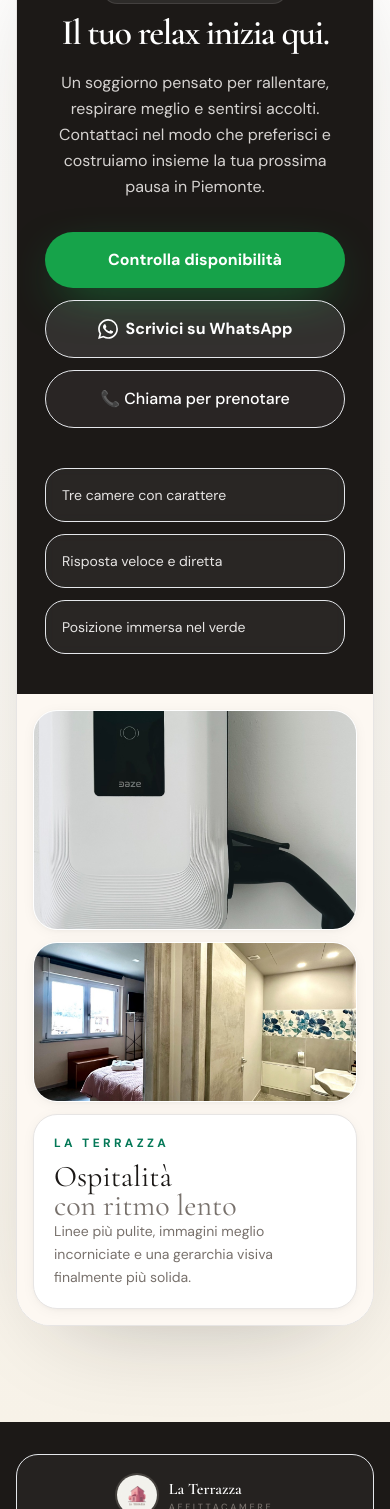
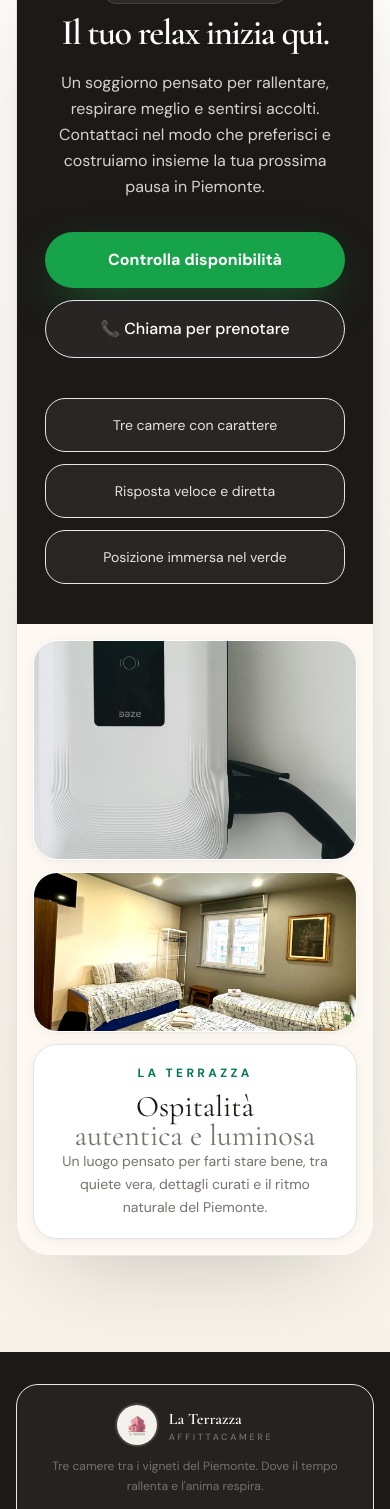
Before and after one commit to Manuell00/la-terrazza-web, a Next.js app: page / in a window 390 px wide. Shown: the part 6771-8280 px from the top of the page. Built offline with nearby package versions, Linux system fonts and the light colour scheme.

Commit message:
Polish desktop home hero and closing CTA

```diff
--- a/src/app/page.tsx
+++ b/src/app/page.tsx
@@ -252,14 +252,6 @@ export default function HomePage() {
                     Controlla disponibilità
                   </Link>
                   <a
-                    href={siteConfig.whatsapp}
-                    target="_blank"
-                    rel="noopener noreferrer"
-                    className="inline-flex items-center justify-center gap-2 rounded-full border border-white/16 bg-white/10 px-8 py-4 text-base font-semibold text-white transition-all duration-300 hover:-translate-y-0.5 hover:bg-white/16"
-                  >
-                    {WA_ICON} Scrivici su WhatsApp
-                  </a>
-                  <a
                     href={`tel:${siteConfig.phone}`}
                     className="inline-flex items-center justify-center gap-2 rounded-full border border-white/12 bg-stone-800 px-8 py-4 text-base font-medium text-white transition-all duration-300 hover:-translate-y-0.5 hover:bg-stone-700"
                   >
@@ -267,7 +259,7 @@ export default function HomePage() {
                   </a>
                 </div>
 
-                <div className="mt-10 grid gap-3 text-left sm:grid-cols-3">
+                <div className="mt-10 grid gap-3 text-center sm:grid-cols-3">
                   {[
                     "Tre camere con carattere",
                     "Risposta veloce e diretta",
@@ -292,23 +284,23 @@ export default function HomePage() {
                 </div>
                 <div className="relative min-h-[160px] overflow-hidden rounded-[24px] border border-white bg-white shadow-soft">
                   <Image
-                    src="/images/camera-stella/stella-2.jpg"
-                    alt="Dettaglio Camera Stella"
+                    src="/images/camera-sole/sole-3.jpg"
+                    alt="Dettaglio Camera Sole"
                     fill
                     quality={100}
                     className="object-cover transition-transform duration-700 hover:scale-[1.04]"
                   />
                 </div>
-                <div className="relative flex min-h-[160px] flex-col justify-between overflow-hidden rounded-[24px] border border-stone-200 bg-white p-5 shadow-soft">
+                <div className="relative flex min-h-[160px] flex-col justify-between overflow-hidden rounded-[24px] border border-stone-200 bg-white p-5 text-center shadow-soft">
                   <div>
                     <p className="text-xs font-semibold uppercase tracking-[0.28em] text-emerald-700">La Terrazza</p>
                     <h3 className="mt-3 font-serif text-3xl leading-[0.95] text-stone-900">
                       Ospitalità
-                      <span className="block text-stone-500">con ritmo lento</span>
+                      <span className="block text-stone-500">autentica e luminosa</span>
                     </h3>
                   </div>
                   <p className="text-sm leading-relaxed text-stone-500">
-                    Linee più pulite, immagini meglio incorniciate e una gerarchia visiva finalmente più solida.
+                    Un luogo pensato per farti stare bene, tra quiete vera, dettagli curati e il ritmo naturale del Piemonte.
                   </p>
                 </div>
               </div>
--- a/src/components/Hero.tsx
+++ b/src/components/Hero.tsx
@@ -147,7 +147,7 @@ export default function Hero() {
                   {trustItems.map((item) => (
                     <div
                       key={item.label}
-                      className="rounded-[22px] border border-stone-100 bg-stone-50/90 px-5 py-4 transition-all duration-300 hover:-translate-y-0.5 hover:border-emerald-100 hover:bg-white"
+                      className="rounded-[22px] border border-stone-100 bg-stone-50/90 px-5 py-4 text-center transition-all duration-300 hover:-translate-y-0.5 hover:border-emerald-100 hover:bg-white"
                     >
                       <p className="text-sm font-semibold text-stone-800">{item.label}</p>
                       <p className="mt-1 text-sm text-stone-500">{item.value}</p>
```
